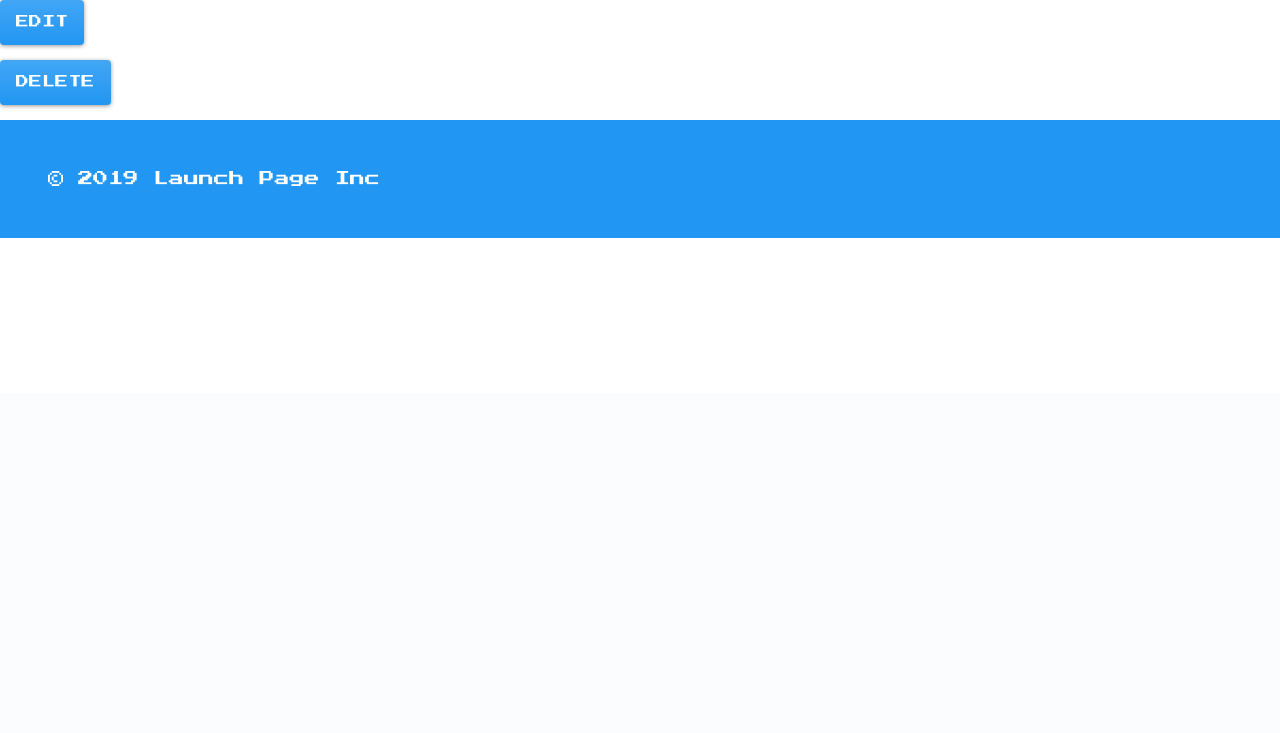
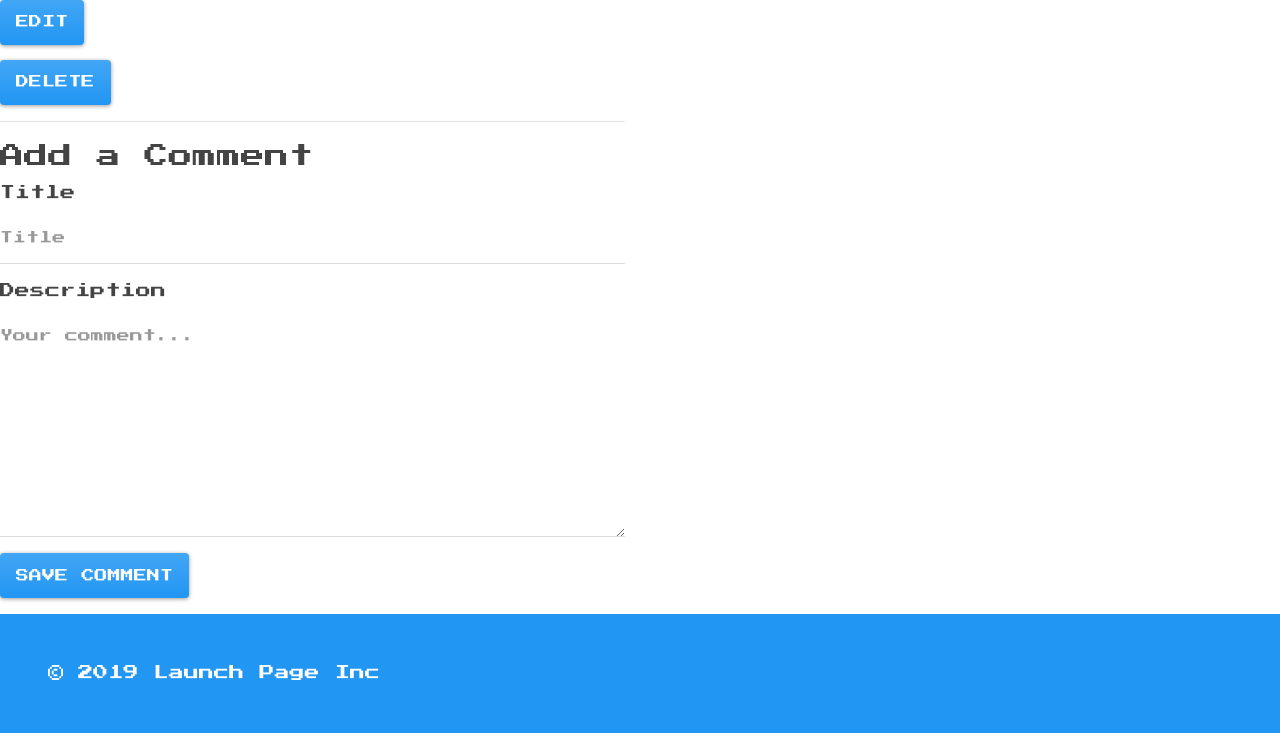
Before and after one commit to markk628/Tony-Two-Shoes, a Flask app: template templates/meme_show.html in a window 1280 px wide. Shown: the part 407-1140 px from the top of the page. Before the commit the page ends 645 px from the top, so only its background shows below. Run offline with Flask 2, Linux system fonts and the light colour scheme; the template is opened without the code that fills it, so the values that code supplies are empty.

Commit message:
added comment form

```diff
--- a/templates/meme_index.html
+++ b/templates/meme_index.html
@@ -8,19 +8,19 @@
         <div class="container mb-5 mt-5" style="background:#2196F3;">
             <div class="row">
                 <div class="col-lg-4">
-                    <a href="/memes/5df0233e6e4505519184af20">
+                    <a href="/memes/5df15e006287c7aa8a64bef9">
                         <img src="/static/images/babyyoda.jpg" class="img-fluid rounded">
                     </a>
                     <h3>$1098320812</h3>
                 </div>
                 <div class="col-lg-4">
-                    <a href="/memes/5df0233e6e4505519184af21">
+                    <a href="/memes/5df15e006287c7aa8a64befa">
                         <img src="/static/images/confusedcat.jpg" class="img-fluid rounded">
                     </a>
                     <h3>$9319081213</h3>
                 </div>
                 <div class="col-lg-4">
-                    <a href="/memes/5df0233e6e4505519184af22">
+                    <a href="/memes/5df15e006287c7aa8a64befb">
                         <img src="/static/images/dog.jpg" class="img-fluid rounded">
                     </a>
                 <h3>$1239010210</h3>
--- a/templates/meme_show.html
+++ b/templates/meme_show.html
@@ -16,6 +16,8 @@
             <input type='hidden' name='_method' value='DELETE'>
             <button class='btn btn-primary' type='submit'>Delete</button>
         </form></p>
+        <hr>
+        {% include 'partials/comment_form.html' %}
     </div>
 </div>
 {% endblock %}
--- /dev/null
+++ b/templates/partials/comment_form.html
@@ -0,0 +1,29 @@
+<form>
+    <fieldset>
+        <legend>Add a Comment</legend>
+        <!-- TITLE -->
+        <div class='form-group'>
+            <label for='comment-title'>Title</label><br>
+            <input class='form-control'
+                id='comment-title'
+                type='text'
+                name='title'
+                placeholder='Title'/>
+        </div>
+
+        <!-- DESCRIPTION -->
+        <div class='form-group'>
+            <label for='comment-content'>Description</label><br>
+            <textarea class='form-control'
+                id='comment-content'
+                name='content'
+                rows='10'
+                placeholder='Your comment...'></textarea>
+        </div>
+    </fieldset>
+
+    <!-- BUTTON -->
+    <div class='form-group'>
+        <button class='btn btn-primary' type='submit'>Save Comment</button>
+    </div>
+</form>
```
